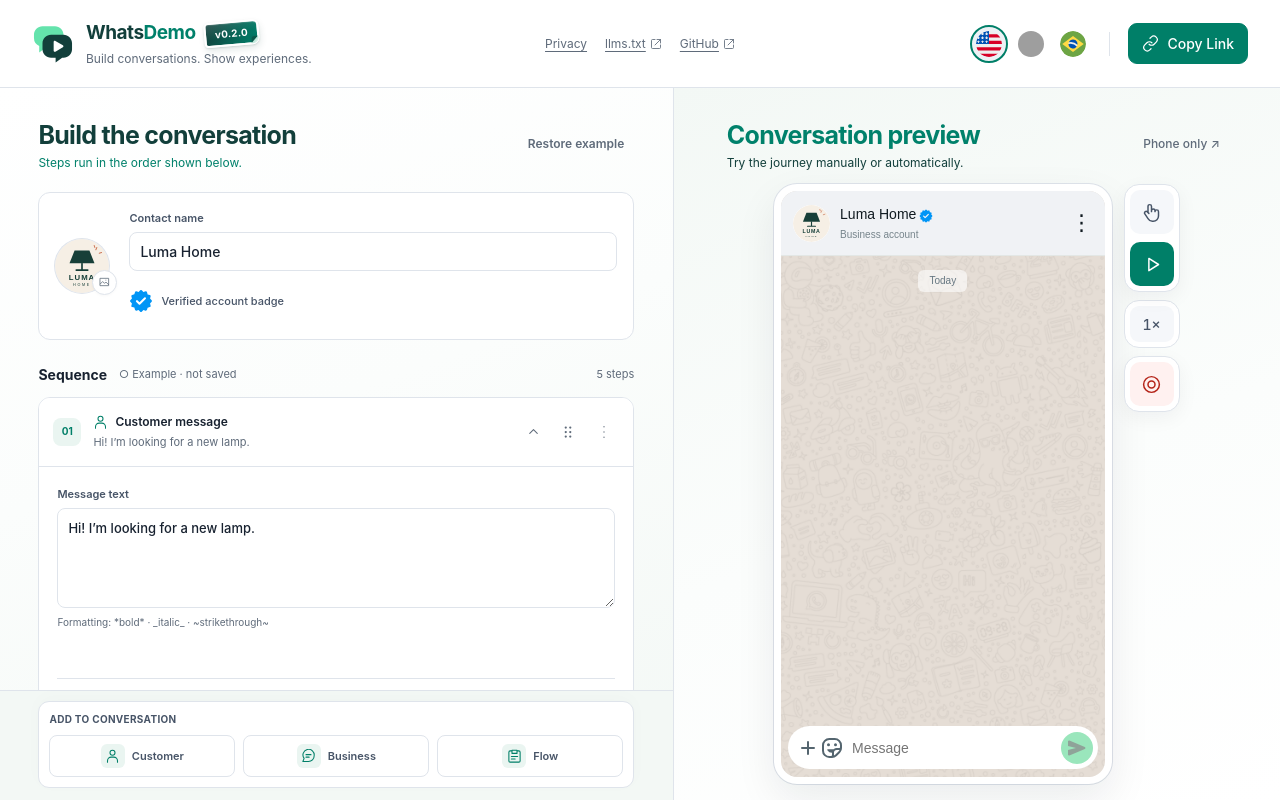
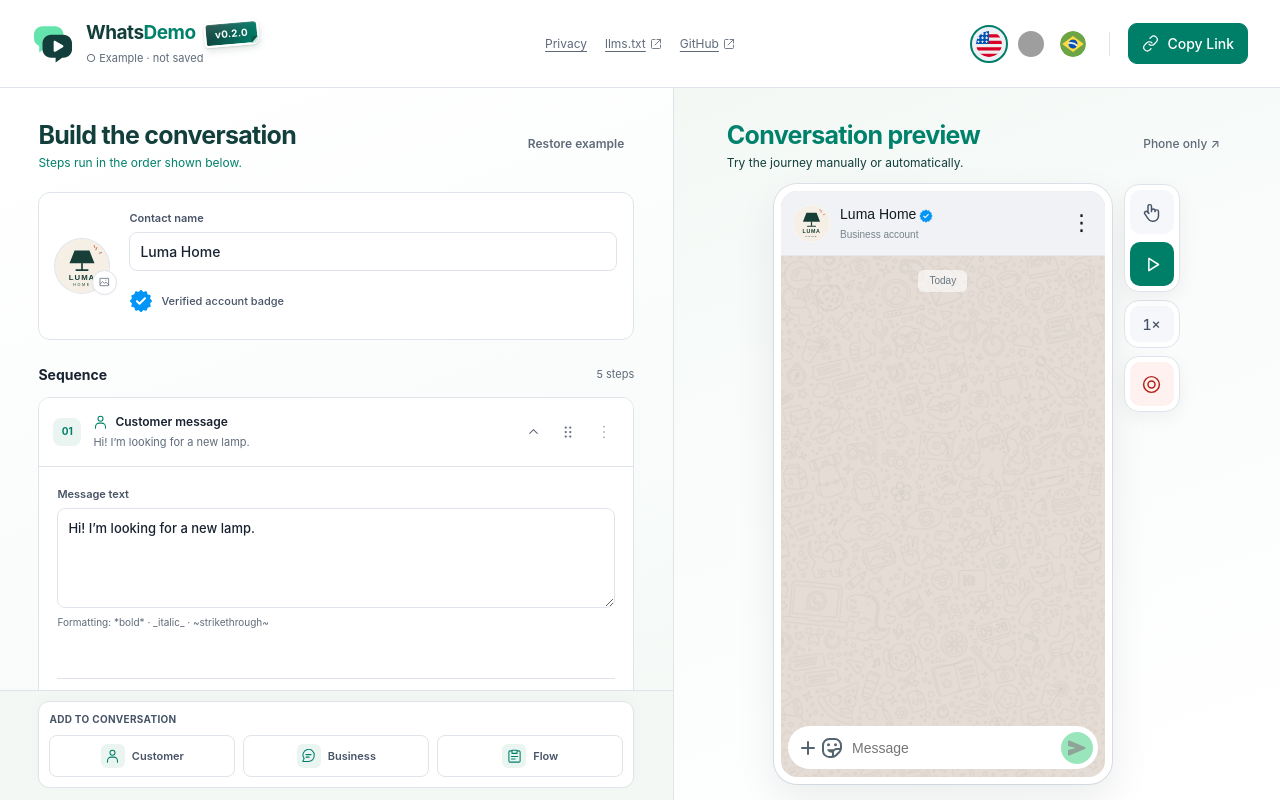
Before and after one commit to guilher-me/whats-demo, a React (Vite) app: page / in a window 1280 px wide. Built offline with nearby package versions, Linux system fonts and the light colour scheme; grey boxes are pictures that could not be loaded.

Commit message:
feat(ui): move project save status beneath the app name

```diff
--- a/src/app/App.tsx
+++ b/src/app/App.tsx
@@ -128,7 +128,7 @@
           .join(' ') || undefined
       }
     >
-      <AppHeader disabled={recorder.busy}>
+      <AppHeader disabled={recorder.busy} saveState={editor.saveState}>
         <ShareButton
           project={editor.project}
           disabled={hasErrors || editor.loading || recorder.busy}
--- a/src/app/AppHeader.tsx
+++ b/src/app/AppHeader.tsx
@@ -6,7 +6,17 @@
 import { AgentGuideLink } from '../features/automation/AgentGuideLink';
 import { ControlIcon } from '../components/icons/ControlIcon';
 import { version } from '../../package.json';
-export function AppHeader({ children, disabled }: { children: ReactNode; disabled?: boolean }) {
+import { SaveIndicator } from '../features/editor/components/SaveIndicator';
+import type { SaveState } from '../features/editor/hooks/useProject';
+export function AppHeader({
+  children,
+  disabled,
+  saveState,
+}: {
+  children: ReactNode;
+  disabled?: boolean;
+  saveState: SaveState;
+}) {
   const t = useT();
 
   return (
@@ -23,7 +33,7 @@
             <span className="app-version">v{version}</span>
           </div>
           <div className="brand-meta">
-            <p>{t('app.tagline')}</p>
+            <SaveIndicator state={saveState} />
           </div>
         </div>
       </div>
--- a/src/features/editor/components/EditorPanel.tsx
+++ b/src/features/editor/components/EditorPanel.tsx
@@ -8,7 +8,6 @@
 import { Button } from '../../../components/ui/Button';
 import { FieldError } from '../../../components/ui/Field';
 import type { StepAction } from './StepActions';
-import { SaveIndicator } from './SaveIndicator';
 import type { SaveState } from '../hooks/useProject';
 import { SortableSteps } from './SortableSteps';
 interface Props {
@@ -64,7 +63,6 @@
         <div className="timeline-heading">
           <div className="sequence-title">
             <h3>{t('editor.sequence')}</h3>
-            <SaveIndicator state={props.saveState} />
           </div>
           <span>{t('editor.stepCount', { count: props.project.steps.length })}</span>
         </div>
--- a/src/features/editor/components/SaveIndicator.tsx
+++ b/src/features/editor/components/SaveIndicator.tsx
@@ -18,7 +18,7 @@
   failed: 'storage.failureHelp',
   shared: 'storage.sharedHelp',
 };
-/** Informational status beside the edited content; sharing remains a separate action. */
+/** Project-wide persistence status beneath the app name; sharing remains a separate action. */
 export function SaveIndicator({ state }: { state: SaveState }) {
   const t = useT();
   const id = useId();
--- a/src/i18n/locales/en.json
+++ b/src/i18n/locales/en.json
@@ -286,10 +286,10 @@
   "storage.example": "Example · not saved",
   "storage.recovered": "Draft restored",
   "storage.saving": "Saving…",
-  "storage.saved": "Saved automatically",
+  "storage.saved": "All changes saved",
   "storage.failed": "Not saved",
   "storage.shared": "Loaded from link",
-  "storage.localOnly": "Stored only in this browser.",
+  "storage.localOnly": "Saved only in this browser, including contact name, photo, verified badge and the entire conversation.",
   "storage.exampleHelp": "This is the example journey. Editing it will save a draft in this browser.",
   "storage.sharedHelp": "Loaded from a link. Edit the journey to save a draft in this browser.",
   "storage.savingHelp": "Saving changes in this browser.",
--- a/src/i18n/locales/es.json
+++ b/src/i18n/locales/es.json
@@ -286,10 +286,10 @@
   "storage.example": "Ejemplo · sin guardar",
   "storage.recovered": "Borrador recuperado",
   "storage.saving": "Guardando…",
-  "storage.saved": "Guardado automáticamente",
+  "storage.saved": "Todos los cambios guardados",
   "storage.failed": "Sin guardar",
   "storage.shared": "Cargado desde un enlace",
-  "storage.localOnly": "Guardado solo en este navegador.",
+  "storage.localOnly": "Guardado solo en este navegador, incluidos el nombre del contacto, la foto, la insignia de verificación y toda la conversación.",
   "storage.exampleHelp": "Este es el recorrido de ejemplo. Al editarlo se guardará un borrador en este navegador.",
   "storage.sharedHelp": "Cargado desde un enlace. Edita el recorrido para guardar un borrador en este navegador.",
   "storage.savingHelp": "Guardando los cambios en este navegador.",
--- a/src/i18n/locales/pt-BR.json
+++ b/src/i18n/locales/pt-BR.json
@@ -286,10 +286,10 @@
   "storage.example": "Exemplo · não salvo",
   "storage.recovered": "Rascunho recuperado",
   "storage.saving": "Salvando…",
-  "storage.saved": "Salvo automaticamente",
+  "storage.saved": "Todas as alterações salvas",
   "storage.failed": "Não salvo",
   "storage.shared": "Carregado do link",
-  "storage.localOnly": "Armazenado somente neste navegador.",
+  "storage.localOnly": "Salvo somente neste navegador, incluindo nome do contato, foto, selo de verificação e toda a conversa.",
   "storage.exampleHelp": "Esta é a jornada de exemplo. Ao editar, um rascunho será salvo neste navegador.",
   "storage.sharedHelp": "Carregado de um link. Edite a jornada para salvar um rascunho neste navegador.",
   "storage.savingHelp": "Salvando as alterações neste navegador.",
--- a/src/styles/base.css
+++ b/src/styles/base.css
@@ -144,16 +144,50 @@
   background: linear-gradient(135deg, #0b5849 42%, #b8e4d6 50%, #fff 100%);
   box-shadow: -1px -1px 2px #123f3b24;
 }
-.brand p {
-  margin: 2px 0 0;
-  color: var(--muted);
-  font-size: 12px;
-}
 .brand-meta {
+  margin-top: 2px;
+  min-height: 18px;
   display: flex;
   align-items: baseline;
   flex-wrap: wrap;
   gap: 2px 10px;
+}
+.save-indicator {
+  position: relative;
+  color: var(--muted);
+  font-size: 11px;
+  cursor: help;
+}
+.save-indicator:focus-visible {
+  outline: 2px solid var(--accent);
+  outline-offset: 4px;
+  border-radius: 3px;
+}
+.save-indicator[data-state='failed'] {
+  color: var(--danger);
+}
+.save-tooltip {
+  position: absolute;
+  z-index: 40;
+  top: calc(100% + 8px);
+  left: 0;
+  width: 260px;
+  max-width: calc(100vw - 80px);
+  padding: 10px 12px;
+  border-radius: 9px;
+  background: var(--tooltip-bg);
+  color: var(--surface);
+  line-height: 1.5;
+  font-weight: 400;
+  box-shadow: 0 4px 16px #0002;
+}
+.save-tooltip::before {
+  content: '';
+  position: absolute;
+  bottom: 100%;
+  left: 0;
+  width: 100%;
+  height: 8px;
 }
 .privacy-link {
   padding: 0;
--- a/src/styles/editor.css
+++ b/src/styles/editor.css
@@ -201,43 +201,6 @@
   flex-wrap: wrap;
   gap: 6px 12px;
 }
-.save-indicator {
-  position: relative;
-  color: var(--muted);
-  font-size: 11px;
-  cursor: help;
-}
-.save-indicator:focus-visible {
-  outline: 2px solid var(--accent);
-  outline-offset: 4px;
-  border-radius: 3px;
-}
-.save-indicator[data-state='failed'] {
-  color: var(--danger);
-}
-.save-tooltip {
-  position: absolute;
-  z-index: 40;
-  top: calc(100% + 8px);
-  left: 0;
-  width: 260px;
-  max-width: calc(100vw - 80px);
-  padding: 10px 12px;
-  border-radius: 9px;
-  background: var(--tooltip-bg);
-  color: var(--surface);
-  line-height: 1.5;
-  font-weight: 400;
-  box-shadow: 0 4px 16px #0002;
-}
-.save-tooltip::before {
-  content: '';
-  position: absolute;
-  bottom: 100%;
-  left: 0;
-  width: 100%;
-  height: 8px;
-}
 .save-warning {
   padding: 10px 12px;
   border: 1px solid var(--danger-line);
```
Also changed, not shown: 2 other files (tests, documents, lock files or other folders).
